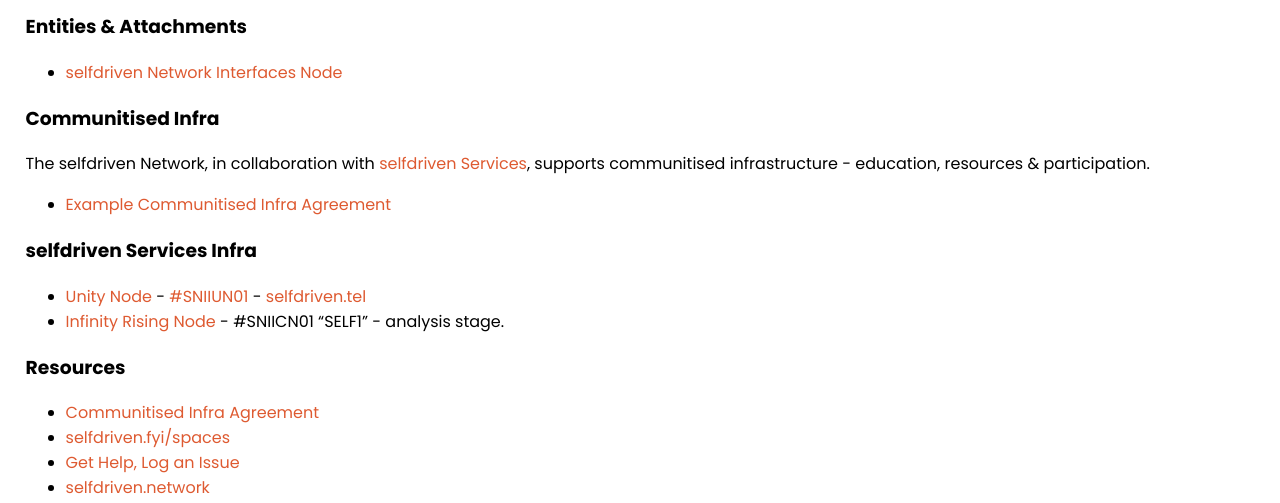
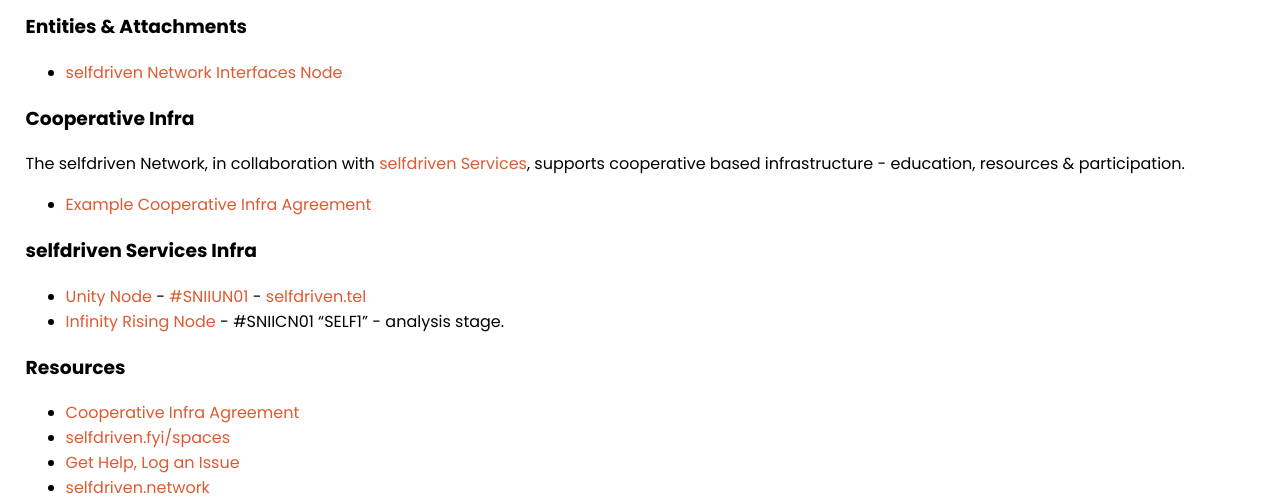
Before and after one commit to selfdriven-foundation/selfdriven-network, a Jekyll site: the page built from docs/pages/infra-interface.md, in a window 1280 px wide. Shown: the part 940-1443 px from the top of the page. Built offline with Jekyll 4.4.1, drawn with Linux system fonts in a browser that asks for light colours.

Commit message:
cooperative

```diff
--- a/docs/pages/infra-interface.md
+++ b/docs/pages/infra-interface.md
@@ -36,16 +36,16 @@ permalink: /infra-interface/
 ### Entities & Attachments
    - [selfdriven Network Interfaces Node](/interfaces-node/)
 
-### Communitised Infra
-The selfdriven Network, in collaboration with [selfdriven Services](https://selfdriven.services), supports communitised infrastructure - education, resources & participation.
-- [Example Communitised Infra Agreement](/infra-interface/communitised-agreement)
+### Cooperative Infra
+The selfdriven Network, in collaboration with [selfdriven Services](https://selfdriven.services), supports cooperative based infrastructure - education, resources & participation.
+- [Example Cooperative Infra Agreement](/infra-interface/cooperative/agreement)
 
 ### selfdriven Services Infra
 - [Unity Node](https://unitynodes.io) - [#SNIIUN01](https://adastat.net/policies/269366d093249b0cac98fa9fcbc374578429534e3b7adeac09f081e3) - [selfdriven.tel](https://selfdriven.tel)
 - [Infinity Rising Node](https://copiwiki.cornucopias.io/the-company/technology/copi-nodes) - #SNIICN01 "SELF1" - analysis stage.
 
 ### Resources
-- [Communitised Infra Agreement](/infra-interface/communitised-agreement)
+- [Cooperative Infra Agreement](/infra-interface/cooperative/agreement)
 - [selfdriven.fyi/spaces](https://selfdriven.fyi/spaces)
 - [Get Help, Log an Issue](https://github.com/selfdriven-foundation/selfdriven-network/issues)
 - [selfdriven.network](https://selfdriven.network)
```
Also changed, not shown: docs/pages/infra-interface-cooperative-agreement.md (renamed from docs/pages/infra-interface-communitised-agreement.md, +4 -4 lines).
